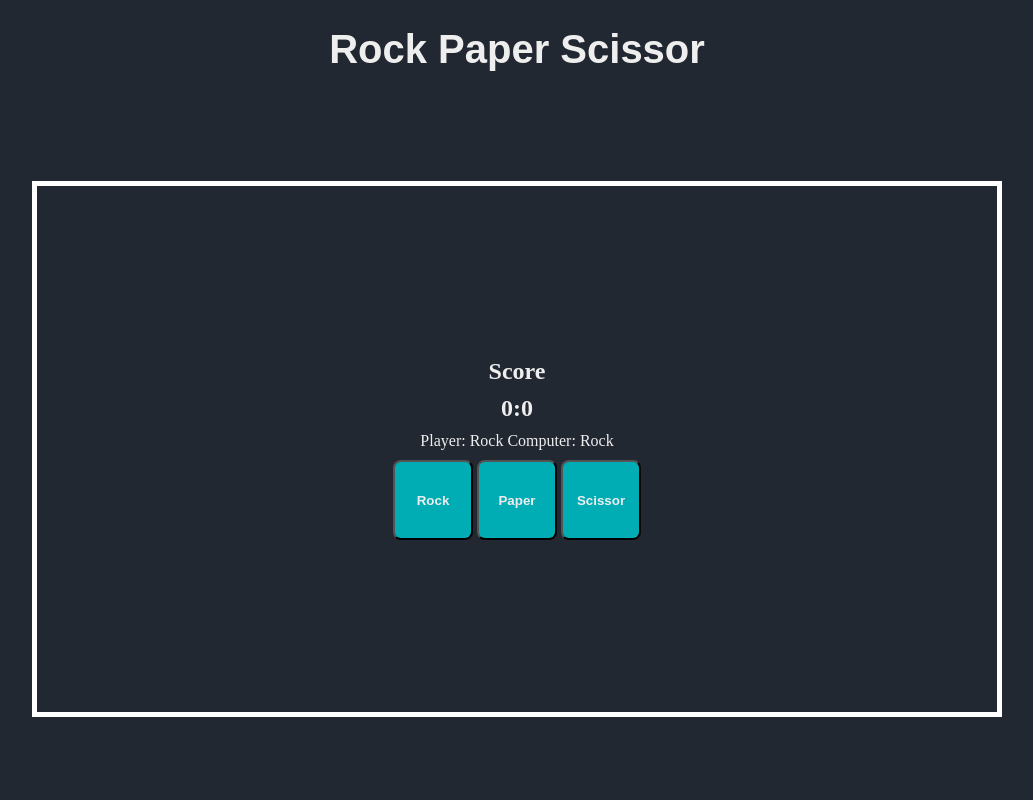
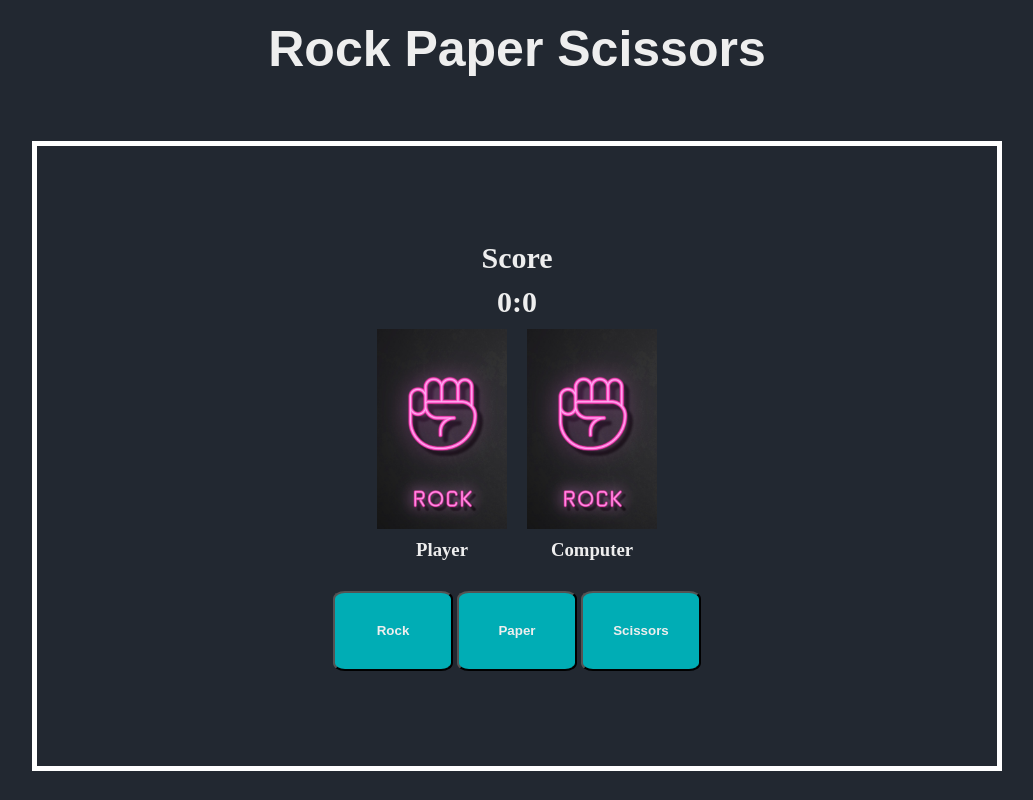
Before and after one commit to lostqubit/rock-paper-scissors-game, a plain HTML site: page index.html in a window 1280 px wide. Both pictures are taken after a click on the button "Rock". Shown: the whole page, without its empty margins (123-1156 px from the left). Drawn offline with Linux system fonts and the light colour scheme; a web font is replaced by a local one.

Commit message:
add interactive image for each player and compute move

```diff
--- a/index.html
+++ b/index.html
@@ -8,19 +8,27 @@
     <script src="script.js" defer></script>
 </head>
 <body>
-    <h1>Rock Paper Scissor</h1>
+    <h1>Rock Paper Scissors</h1>
     <div class="container">
         <div class="content">
             <h2>Score</h2>
             <h2><span id="pScore">0</span>:<span id="cScore">0</span></h2>
-            <div>
-                Player:<span id="pMove"></span>
-                Computer:<span id="cMove"></span>
+            <div class="move">
+                <div class = "player-container">
+                    <div id="pMove" class = "image-container">?
+                    </div>
+                    <h3>Player<h3>
+                </div>
+                <div class = "computer-container">
+                    <div id="cMove" class = "image-container">?
+                    </div>
+                    <h3>Computer<h3>
+                </div>
             </div>
             <div>
                 <button id="Rock">Rock</button>
                 <button id="Paper">Paper</button>
-                <Button id="Scissor">Scissor</Button>
+                <Button id="Scissor">Scissors</Button>
             </div>
         </div>
     </div>
--- a/script.js
+++ b/script.js
@@ -15,10 +15,30 @@ const playRound = (event) => {
     const playerChoice = event.target.id;
     const computerChoice = getComputerChoice();
 
-    playerMove.textContent = " " + playerChoice;
-    computerMove.textContent = " " + computerChoice;
+    const outcome = computeRoundResult(playerChoice,computerChoice);
 
-    const outcome = computeRoundResult(playerChoice,computerChoice);
+    if(lastMovePlayer && lastMoveComputer){
+        playerMoveImg.src = `media/${playerChoice.toLowerCase()}.png`;
+        playerMoveImg.alt = playerChoice;
+        computerMoveImg.src = `media/${computerChoice.toLowerCase()}.png`;
+        computerMoveImg.alt = computerChoice;
+    }
+    else{
+        console.log("test");
+        for(let image of document.querySelectorAll(".image-container")){
+            image.textContent = "";
+        }
+        const playerMoveImg = document.createElement("img");
+        const computerMoveImg = document.createElement("img");
+
+        playerMoveImg.src = `media/${playerChoice.toLowerCase()}.png`;
+        playerMoveImg.alt = playerChoice;
+        computerMoveImg.src = `media/${computerChoice.toLowerCase()}.png`;
+        computerMoveImg.alt = computerChoice;
+
+        playerMove.append(playerMoveImg);
+        computerMove.append(computerMoveImg);
+    }
 
     if(outcome==0) return;
     else if(outcome===1){
@@ -29,11 +49,14 @@ const playRound = (event) => {
     }
 }
 
+let lastMovePlayer;
+let lastMoveComputer;
+
 const buttons = document.querySelectorAll("button");
+const playerScore = document.querySelector("#pScore");
+const computerScore = document.querySelector("#cScore");
 const playerMove = document.querySelector("#pMove");
 const computerMove = document.querySelector("#cMove");
-const playerScore = document.querySelector("#pScore");
-const computerScore = document.querySelector("#cScore");
 
 for(let button of buttons){
     button.addEventListener("click",playRound);
--- a/style.css
+++ b/style.css
@@ -1,7 +1,8 @@
 @import url('https://fonts.googleapis.com/css2?family=Jersey+10&display=swap');
 
 body{
-    margin:0;
+    margin: 0;
+    padding: 0;
     height: 100vh;
     background-color: #222831;
     color: #EEEEEE;
@@ -10,10 +11,12 @@ body{
 }
 
 h1{
+    margin-top: 0;
+    padding-top: 20px;
     text-align: center;
     font-family: "Jersey 10", sans-serif;
     font-weight: 600;
-    font-size: 40px;
+    font-size: 50px;
 }
 
 .container{
@@ -27,11 +30,12 @@ h1{
 h2{
     margin:0;
     padding:0;
+    font-size:30px;
 }
 
 .content{
     width:75%;
-    height:75%;
+    height:90%;
     border: 5px solid white;
     display: flex;
     flex-direction: column;
@@ -40,8 +44,47 @@ h2{
     gap: 10px;
 }
 
+.move{
+    display:flex;
+    width: 300px;
+    margin-bottom: 10px;
+}
+
+.player-container{
+    flex: 1 0 0;
+    display: flex;
+    flex-direction: column;
+    gap: 10px;
+    align-items: center;
+
+}
+
+.computer-container{
+    flex: 1 0 0;
+    display: flex;
+    flex-direction: column;
+    gap: 10px;
+    align-items: center;
+
+}
+
+.image-container{
+    font-size:150px;
+}
+
+img{
+    display:block;
+    height: 200px;
+    width: 130px;
+}
+
+h3{
+    padding: 0;
+    margin: 0;
+}
+
 button{
-    width:80px;
+    width:120px;
     height:80px;
     cursor: pointer;
     background-color: #00ADB5;
```
Also changed, not shown: media/paper.png (added), media/rock.png (added), media/scissor.png (added).
